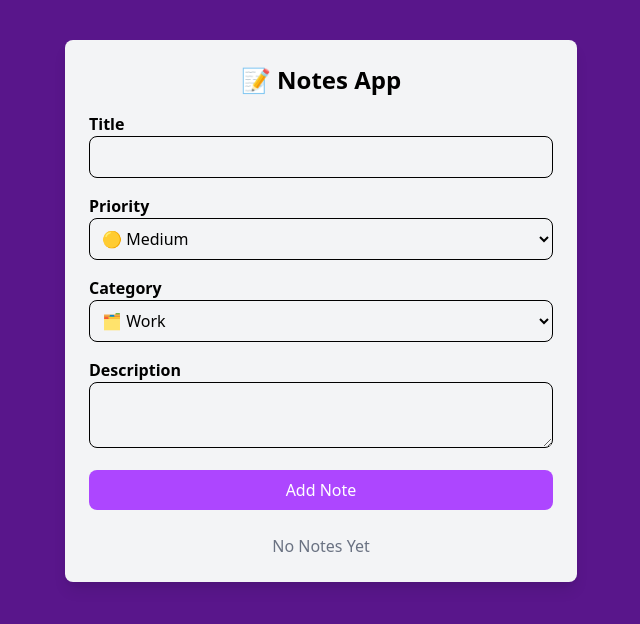
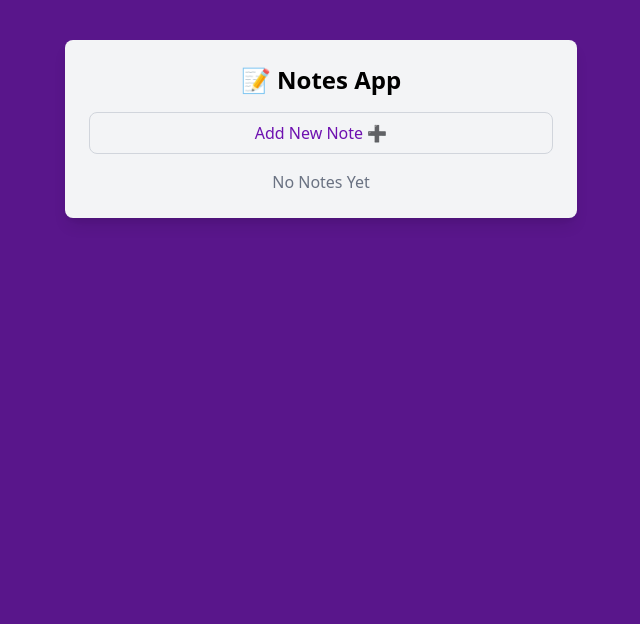
Before and after one commit to tassos-venetikidis/notes-app, a React (Vite) app: page / in a window 1280 px wide. Shown: the top 624 px of the page, without its empty margins (319-959 px from the left). Built offline with nearby package versions, Linux system fonts and the light colour scheme.

Commit message:
Made the form in the NoteForm component collapsible

```diff
--- a/src/components/NoteForm.jsx
+++ b/src/components/NoteForm.jsx
@@ -7,6 +7,8 @@
     category: "Work",
     description: "",
   });
+
+  const [isFormVisible, setIsFormVisible] = useState(false);
 
   function handleChange(e) {
     setFormData((prevState) => {
@@ -30,7 +32,19 @@
     });
   }
 
+  function handleClick() {
+    setIsFormVisible((prevState) => !prevState);
+  }
+
   return (
+    <>
+      <button
+        className="w-full bg-gray-100 border border-gray-300 text-purple-800 py-2 rounded-lg cursor-pointer hover:bg-purple-200 hover:border-purple-300 transition mb-4"
+        onClick={handleClick}
+      >
+        {isFormVisible ? "Hide Form ✖️" : "Add New Note ➕"}
+      </button>
+      {isFormVisible && (
         <form className="mb-6" onSubmit={handleSubmit}>
           <div className="mb-4">
             <label htmlFor="title" className="block font-semibold">
@@ -99,6 +113,8 @@
             Add Note
           </button>
         </form>
+      )}
+    </>
   );
 }
 
```
Lines whose indentation alone changed are shown as unchanged.
